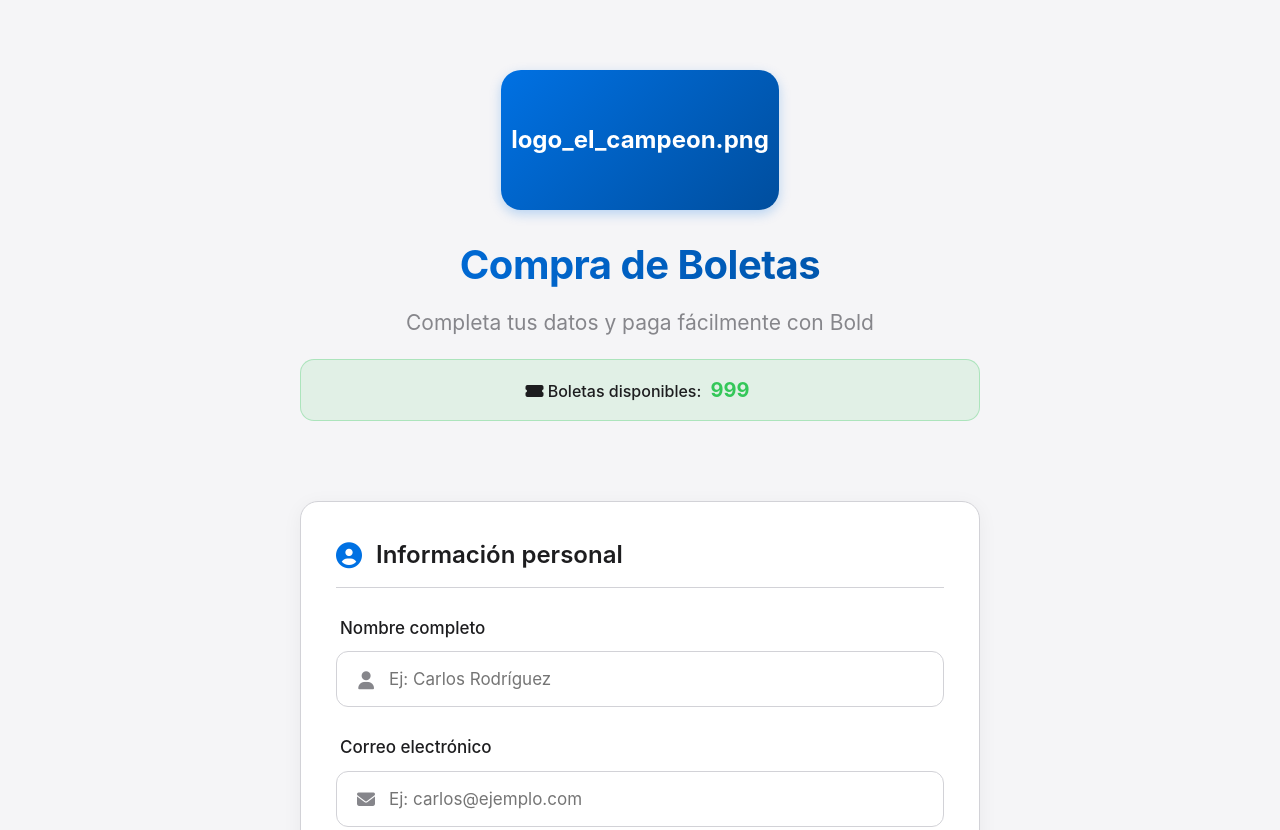
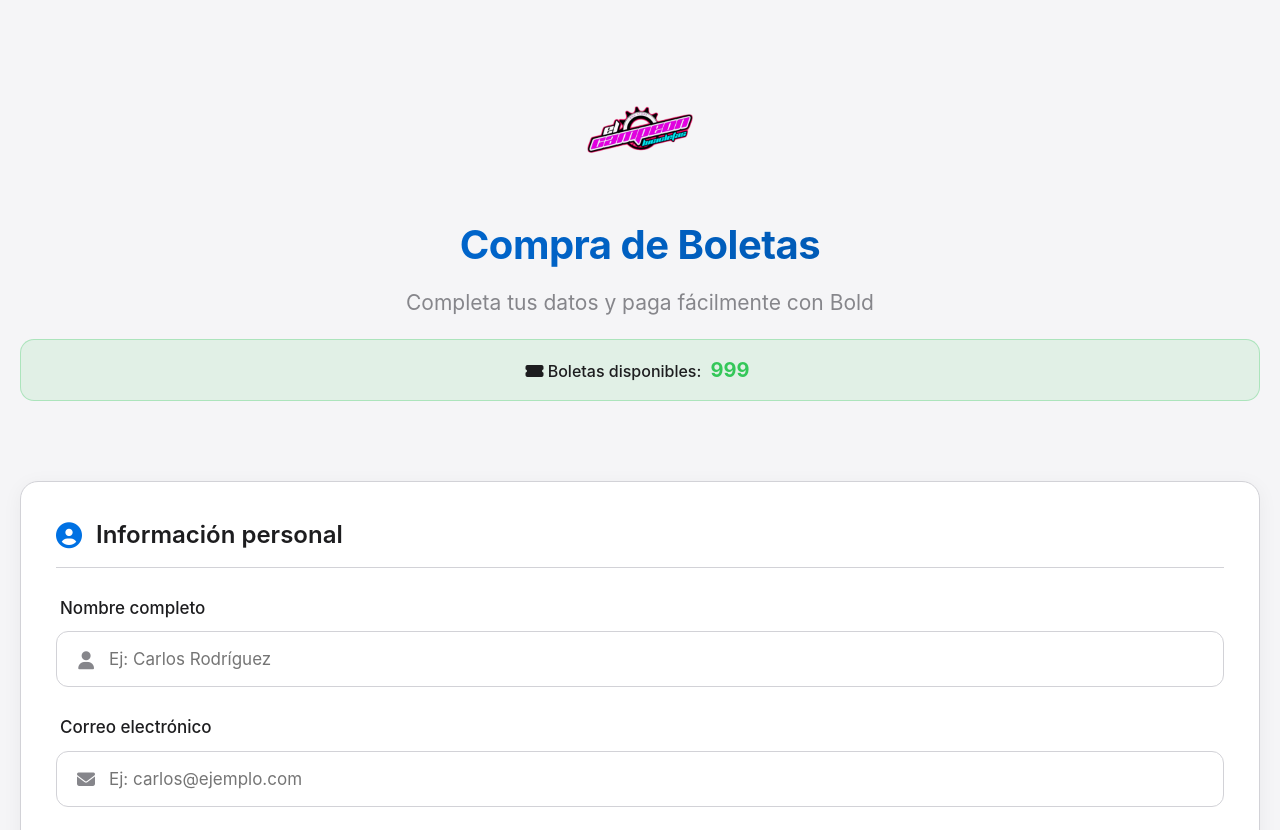
Before and after one commit to zvntivgo/ELCAMPEON, a plain HTML site: page index.html in a window 1280 px wide. Shown: the top 830 px of the page. Drawn offline with Linux system fonts and the light colour scheme; no server answers.

Commit message:
cambio de titulo por Logo el campeon

```diff
--- a/index.html
+++ b/index.html
@@ -61,19 +61,15 @@
     }
 
     .logo {
-      height: 140px;
-      width: auto;
-      transition: transform 0.4s cubic-bezier(0.175, 0.885, 0.32, 1.275);
-      background: linear-gradient(135deg, #0071e3, #004e9e);
-      border-radius: 20px;
+  background: none;
+  box-shadow: none;
+  padding: 0;
+  border-radius: 0;
   display: flex;
   align-items: center;
   justify-content: center;
-      color: white;
-      font-weight: bold;
-      font-size: 24px;
-      padding: 10px;
-      box-shadow: 0 4px 12px rgba(0, 113, 227, 0.25);
+  height: auto;
+  width: auto;
 }
 
     .logo:hover {
@@ -738,10 +734,11 @@
   </style>
 </head>
 <body>
-  <div class="container">
   <header class="header">
   <div class="logo-container">
-        <div class="logo">logo_el_campeon.png</div>
+    <div class="logo">
+      <img src="logo_el_campeon.png" alt="El Campeón BMX" style="height: 120px; width: auto; display: block;">
+    </div>
   </div>
       <h1>Compra de Boletas</h1>
       <p class="subtitle">Completa tus datos y paga fácilmente con Bold</p>
```
Also changed, not shown: 1 other file. Lines whose indentation alone changed are shown as unchanged.
